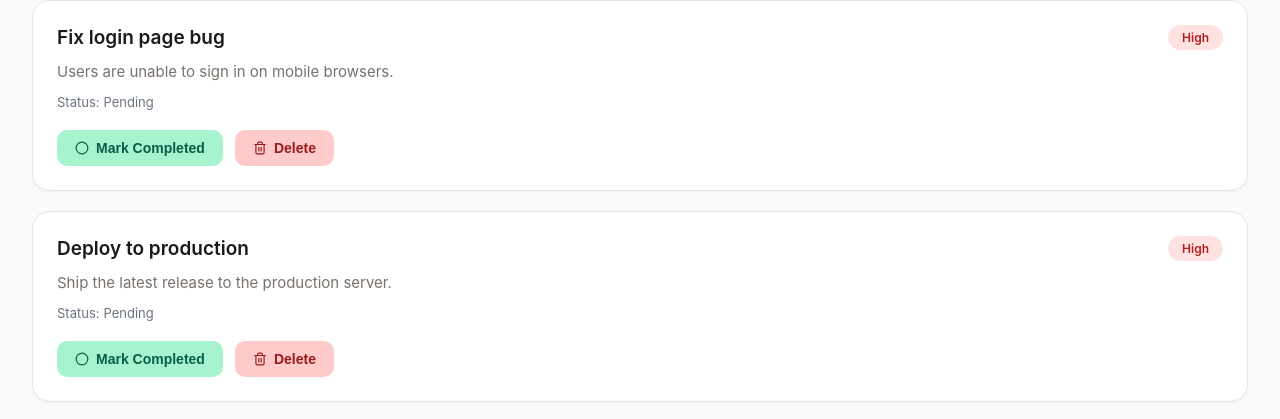
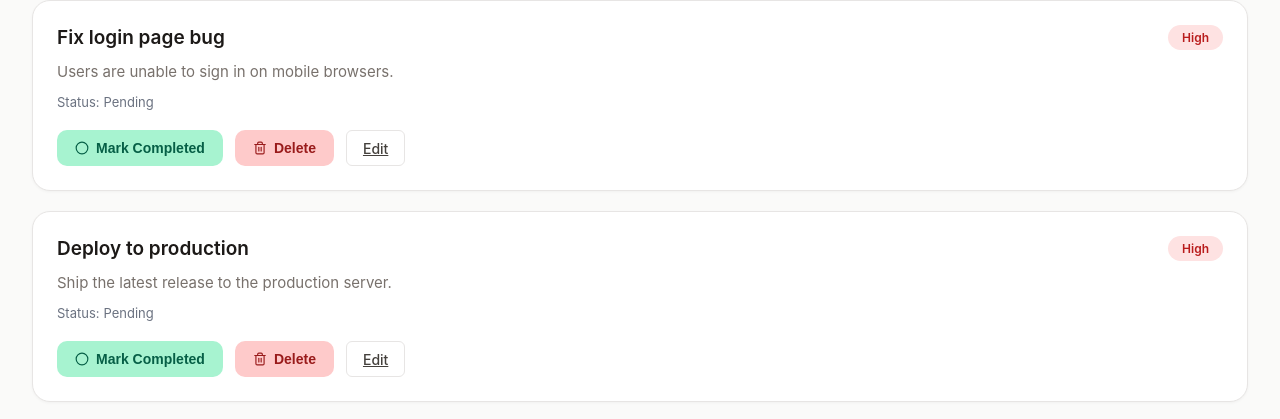
Before and after one commit to sumittiwari1302/Planora, a Next.js app: page /tasks in a window 1280 px wide. Shown: the part 381-800 px from the top of the page. Built offline with nearby package versions, Linux system fonts and the light colour scheme.

Commit message:
feat: add Edit option to task cards

```diff
--- a/components/TaskCard/TaskCard.tsx
+++ b/components/TaskCard/TaskCard.tsx
@@ -1,4 +1,5 @@
 import type { Task } from "@/types/task";
+import Link from "next/link";
 import { FiCheckCircle, FiCircle, FiTrash2 } from "react-icons/fi";
 import styles from "@/components/TaskCard/TaskCard.module.css";
 
@@ -6,6 +7,7 @@ type TaskCardProps = {
   task: Task;
   onToggle: (id: number) => void;
   onDelete: (id: number) => void;
+  onEdit: (id: number) => void;
 };
 
 const priorityStyles = {
@@ -49,10 +51,19 @@ export default function TaskCard({ task, onToggle, onDelete }: TaskCardProps) {
           {task.completed ? <FiCheckCircle /> : <FiCircle />}
           {task.completed ? "Mark Pending" : "Mark Completed"}
         </button>
-        <button className={styles.deleteButton} onClick={() => onDelete(task.id)}>
+        <button
+          className={styles.deleteButton}
+          onClick={() => onDelete(task.id)}
+        >
           <FiTrash2 />
           Delete
         </button>
+        <Link
+          href={`/tasks/${task.id}`}
+          className="btn btn-outline"
+        >
+          Edit
+        </Link>
       </div>
     </div>
   );
--- a/components/TaskList/TaskList.tsx
+++ b/components/TaskList/TaskList.tsx
@@ -6,9 +6,10 @@ type TaskListProps = {
   tasks: Task[];
   onToggle: (id: number) => void;
   onDelete: (id: number) => void;
+  onEdit?: (id: number) => void;
 };
 
-export default function TaskList({ tasks, onToggle, onDelete }: TaskListProps) {
+export default function TaskList({ tasks, onToggle, onDelete, onEdit }: TaskListProps) {
   return (
     <div className={styles.list}>
       {tasks.map((task) => (
@@ -17,6 +18,7 @@ export default function TaskList({ tasks, onToggle, onDelete }: TaskListProps) {
           task={task}
           onToggle={onToggle}
           onDelete={onDelete}
+          onEdit={onEdit || (() => { })}
         />
       ))}
     </div>
```
Also changed, not shown: app/tasks/page.tsx (+5 -5 lines).
